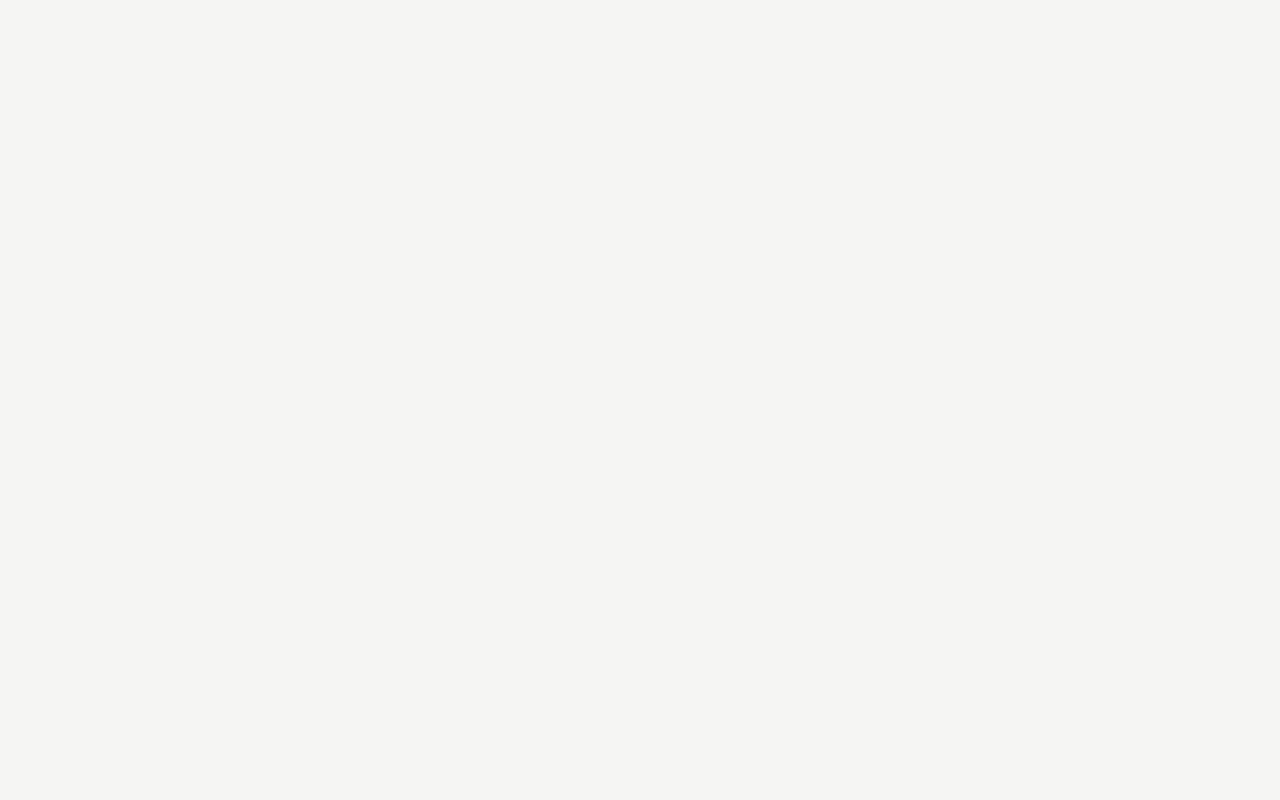
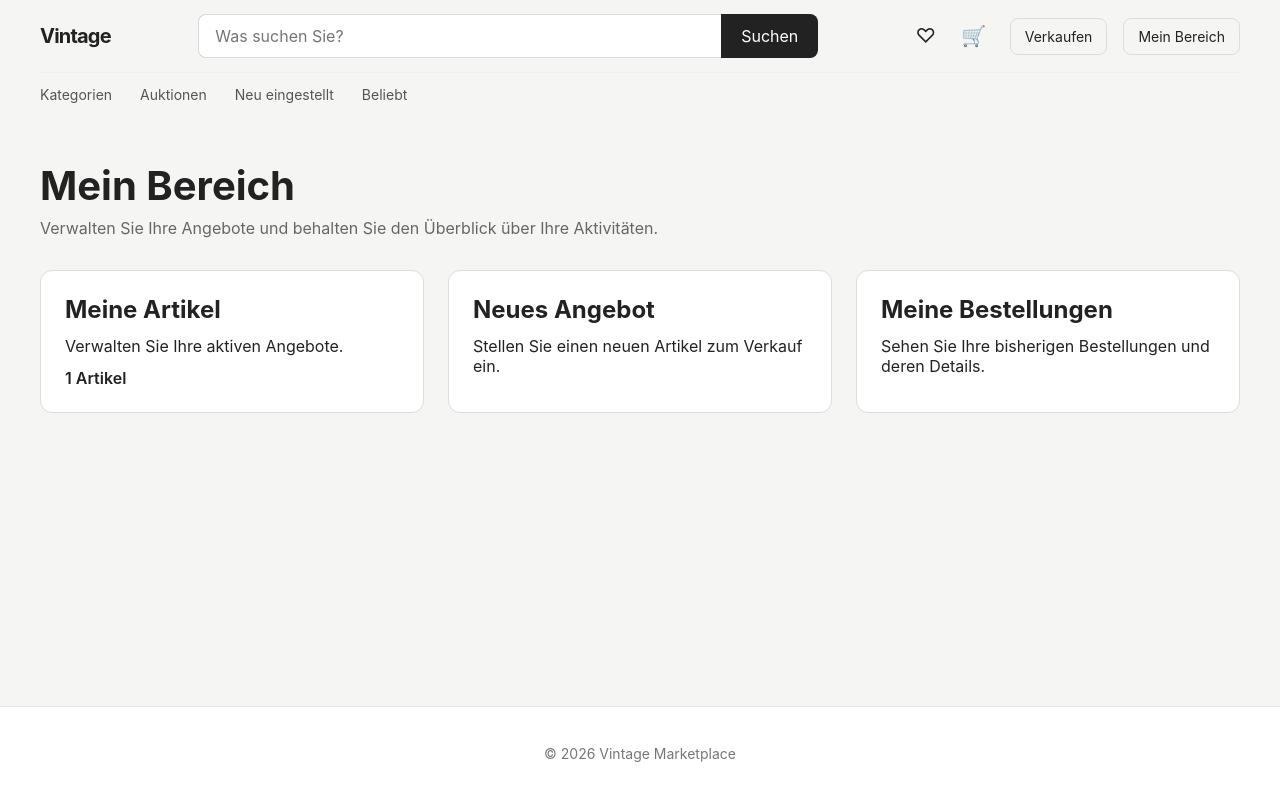
Before and after one commit to Yurijfedor/vintage-marketplace, a React (Vite) app in the folder frontend/: page /account in a window 1280 px wide. Before the commit this address had no page. Built offline with nearby package versions, Linux system fonts and the light colour scheme.

Commit message:
feat: add account page

```diff
--- a/frontend/src/App.tsx
+++ b/frontend/src/App.tsx
@@ -16,6 +16,7 @@ import OrderDetailsPage from "./pages/OrderDetailsPage";
 import SellerListingsPage from "./pages/SellerListingsPage";
 import CreateListingPage from "./pages/CreateListingPage";
 import EditListingPage from "./pages/EditListingPage";
+import AccountPage from "./pages/AccountPage";
 
 function App() {
   return (
@@ -47,6 +48,8 @@ function App() {
 
           <Route path="/cart" element={<CartPage />} />
 
+          <Route path="/account" element={<AccountPage />} />
+
           <Route path="/checkout" element={<CheckoutPage />} />
 
           <Route path="/order-success" element={<OrderSuccessPage />} />
--- a/frontend/src/components/Header.tsx
+++ b/frontend/src/components/Header.tsx
@@ -78,8 +78,8 @@ function Header() {
             Verkaufen
           </Link>
 
-          <Link to="/login" className="header-login">
-            Anmelden
+          <Link to="/account" className="header-login">
+            Mein Bereich
           </Link>
         </div>
       </div>
--- /dev/null
+++ b/frontend/src/pages/AccountPage.tsx
@@ -0,0 +1,53 @@
+import { Link } from "react-router-dom";
+
+import { CURRENT_SELLER_NAME } from "../features/seller/currentSeller";
+import { useProducts } from "../features/products/useProducts";
+
+import "../styles/account.css";
+
+function AccountPage() {
+  const { products } = useProducts();
+
+  const sellerProducts = products.filter(
+    (product) => product.sellerName === CURRENT_SELLER_NAME,
+  );
+
+  return (
+    <section className="catalog-page">
+      <div className="catalog-page__header">
+        <div>
+          <h1>Mein Bereich</h1>
+
+          <p>
+            Verwalten Sie Ihre Angebote und behalten Sie den Überblick über Ihre
+            Aktivitäten.
+          </p>
+        </div>
+      </div>
+
+      <div className="account-page__grid">
+        <Link to="/seller/listings" className="account-card">
+          <h2>Meine Artikel</h2>
+
+          <p>Verwalten Sie Ihre aktiven Angebote.</p>
+
+          <span>{sellerProducts.length} Artikel</span>
+        </Link>
+
+        <Link to="/seller/listings/new" className="account-card">
+          <h2>Neues Angebot</h2>
+
+          <p>Stellen Sie einen neuen Artikel zum Verkauf ein.</p>
+        </Link>
+
+        <Link to="/orders" className="account-card">
+          <h2>Meine Bestellungen</h2>
+
+          <p>Sehen Sie Ihre bisherigen Bestellungen und deren Details.</p>
+        </Link>
+      </div>
+    </section>
+  );
+}
+
+export default AccountPage;
--- /dev/null
+++ b/frontend/src/styles/account.css
@@ -0,0 +1,41 @@
+.account-page__grid {
+  display: grid;
+  grid-template-columns: repeat(3, minmax(0, 1fr));
+  gap: 1.5rem;
+  margin-top: 2rem;
+}
+
+.account-card {
+  display: flex;
+  flex-direction: column;
+  gap: 0.75rem;
+  padding: 1.5rem;
+  border: 1px solid #ddd;
+  border-radius: 12px;
+  text-decoration: none;
+  color: inherit;
+  background: #fff;
+}
+
+.account-card:hover {
+  border-color: #aaa;
+}
+
+.account-card h2 {
+  margin: 0;
+}
+
+.account-card p {
+  margin: 0;
+}
+
+.account-card span {
+  font-weight: 600;
+  margin-top: auto;
+}
+
+@media (max-width: 800px) {
+  .account-page__grid {
+    grid-template-columns: 1fr;
+  }
+}
```
